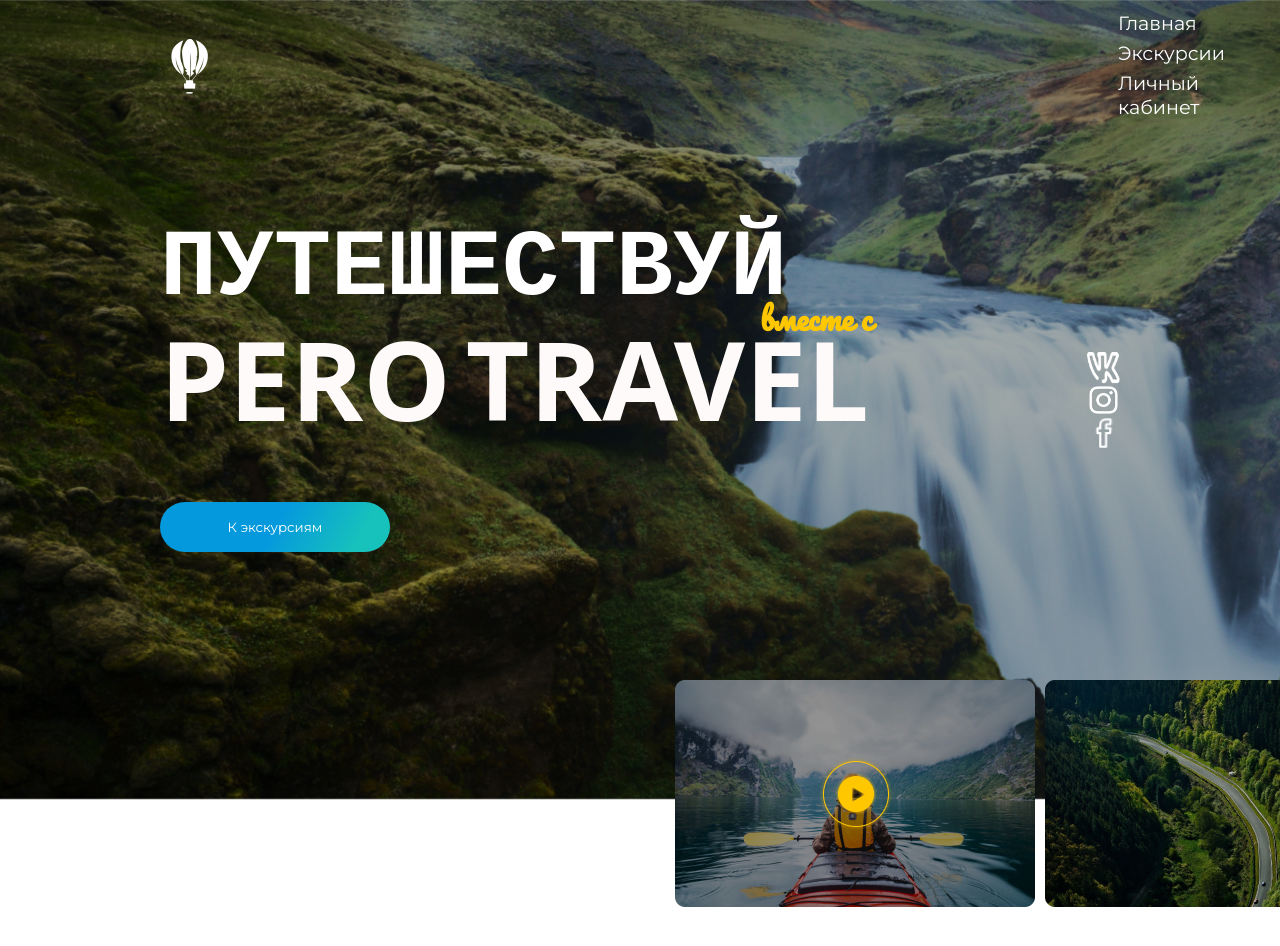
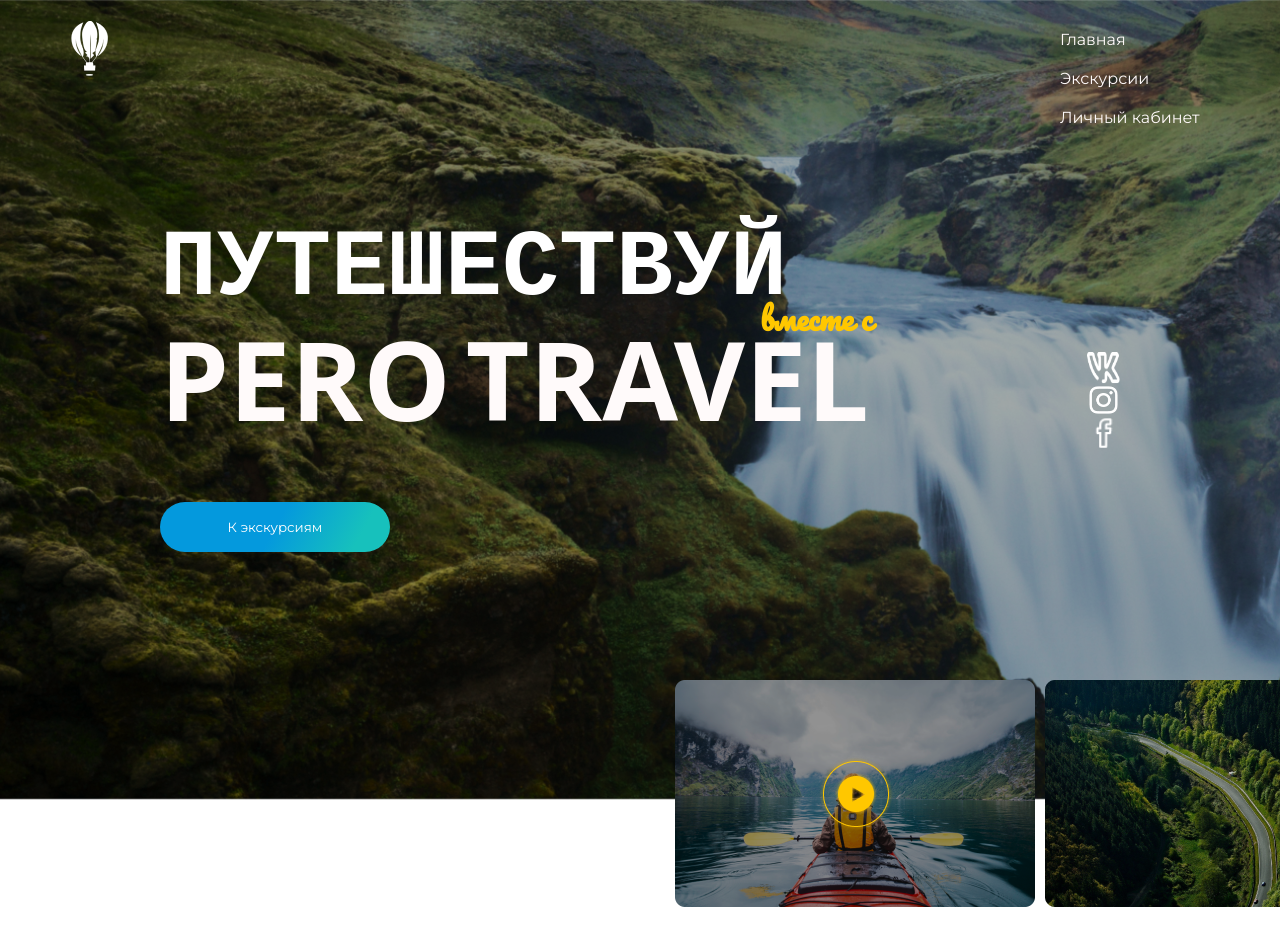
Before and after one commit to tolibov-oybek/Oybek, a React (Create React App) app in the folder frontend/: page / in a window 1280 px wide. Shown: the top 946 px of the page. Built offline with nearby package versions, Linux system fonts and the light colour scheme; a web font is replaced by a local one.

Commit message:
Burger Menu

```diff
--- a/frontend/src/components/Navigation/Nav.jsx
+++ b/frontend/src/components/Navigation/Nav.jsx
@@ -1,17 +1,30 @@
-import { Link } from "react-router-dom";
 import Logo from "../../assets/icons/logo.png"
+import { Link, useNavigate } from 'react-router-dom';
+import { context } from "../../store";
+import { useContext } from "react";
+function Nav(props) {
+    const { store, setStore } = useContext(context);
+    const navigate = useNavigate();
 
-function Nav() {
+    const goToTeamsHash = () => {
+        navigate('/about');
+        setTimeout(() => {
+            const element = document.getElementById('teams');
+            if (element) {
+                element.scrollIntoView({ behavior: 'smooth' });
+            }
+        }, 0);
+    };
     return (
         <nav className="nav-wrapper">
-            <div className="left">
-                <h1>
+            <div className="right">
+                <span className="left">
                     <Link to={"/"}>
                         <img src={Logo} alt="Logo" />
                     </Link>
-                </h1>
-            </div>
-            <div className="right">
+                </span>
+
+
                 <Link to="/">Главная</Link>
                 <Link to="/excursions">Экскурсии</Link>
                 <Link to="/">Личный кабинет</Link>
--- a/frontend/src/components/Navigation/index.jsx
+++ b/frontend/src/components/Navigation/index.jsx
@@ -2,13 +2,28 @@
 import { Outlet } from "react-router-dom"
 import Footer from "../Footer"
 import Nav from "./Nav"
+import { useState } from "react";
 function Navigation() {
+    const [burgerMenuOpened, setBurgerMenuOpened] = useState(false)
     return (
         <div id="navigation-wrapper">
             <div id="outlet">
                 <Outlet />
             </div>
-            <Nav/>
+            <header>
+                <div className={burgerMenuOpened ? "burger-menu-wrapper opened" : "burger-menu-wrapper"}>
+                    <div className='top'></div>
+                    <div className='middle'></div>
+                    <div className='bottom'></div>
+                </div>
+                <input
+                    id='burger-menu-toggler'
+                    type="checkbox"
+                    onClick={(e) => {setBurgerMenuOpened(e.target.checked)}}
+                />
+                {/* ...:checked + .nav-wrapper > .menu */}
+                <Nav />
+            </header>
             <div>
                 <Footer />
             </div>
--- a/frontend/src/components/Navigation/style.scss
+++ b/frontend/src/components/Navigation/style.scss
@@ -3,37 +3,219 @@
 #navigation-wrapper {
     position: relative;
 
-    .nav-wrapper {
-        padding-top: 10px;
+    header {
         position: absolute;
-        display: flex;
-        justify-content: space-between;
-        align-items: center;
-        gap: 10px;
-        padding: 8px 170px;
-        font-size: larger;
-        align-items: center;
-        background-color: transparent;
         top: 0;
 
-        h1 {
-            margin-top: 10px;
+        .nav-wrapper {
+            background-color: transparent;
+            color: snow;
+            display: grid;
+            grid-template-columns: 1fr 5fr;
+            padding: 20px 40px;
+
+
+
+            .left {
+                position: absolute;
+                left: 50px;
+                top: 10px;
+                a {
+                    text-decoration: none;
+                    color: snow;
+                }
+            }
+
+            display: flex;
+            justify-content: space-between;
+
+            .right {
+                padding-left: 1000px;
+
+                a,
+                button {
+                    text-decoration: none;
+                    color: snow;
+                    padding: 10px 20px;
+                    display: inline-block;
+                    background-color: transparent;
+                    border: none;
+                    outline: none;
+                }
+            }
+
+
         }
 
-        .right {
-            margin-left: 890px;
-            a {
-                color: #fff;
-                text-decoration: none;
-                display: inline-block;
-                padding: 3px 8px;
+        .burger-menu-wrapper {
+            padding: 5px;
+            display: flex;
+            flex-direction: column;
+            align-content: space-between;
+            align-items: center;
+            margin-left: 100px;
 
-                &:hover {
-                    color: yellow;
+            div {
+                width: 100%;
+                height: 5px;
+                background-color: $light;
+                border-radius: 5px;
+                margin-top: 5px;
+                transform-origin: left;
+            }
+        }
+
+        .burger-menu-wrapper,
+        #burger-menu-toggler {
+            width: 50px;
+            height: 50px;
+            border-radius: 10px;
+            position: absolute;
+            right: 10px;
+            top: 15px;
+            display: none;
+            z-index: 11;
+
+        }
+
+        #burger-menu-toggler {
+            opacity: 0;
+            z-index: 12;
+        }
+
+        @media (max-width: $large) {
+
+        .burger-menu-wrapper,
+            #burger-menu-toggler {
+                display: flex;
+            }
+
+            .burger-menu-wrapper {
+                &.opened {
+                    div {
+                        margin: 5px 0;
+                    }
+
+                    .middle {
+                        opacity: 0;
+                    }
+
+                    .top {
+                        transform: rotate(45deg);
+                    }
+
+                    .bottom {
+                        transform: rotate(-45deg);
+                    }
+                }
+            }
+
+            .nav-wrapper {
+                .right {
+                    width: 0;
+                    height: 500px;
+                    backdrop-filter: blur(10px);
+                    background-color: #00000050;
+                    background-blend-mode: darken;
+                    overflow: hidden;
+                    position: absolute;
+                    right: -672px;
+                    top: 0;
+                    z-index: 10;
+                    display: none;
+                    .left{
+                        left: 110px;
+                        top: 10px;
+                    }
+                }
+            }
+
+            #burger-menu-toggler:checked+.nav-wrapper>.right {
+                width: 428px;
+                display: flex;
+                flex-direction: column;
+                padding: 100px;
+
+                .nav-links {
+                    display: flex;
+                    flex-direction: column;
+
+                    button {
+                        text-align: left;
+                    }
+                }
+
+                * {
+                    margin-top: 10px;
+                }
+            }
+
+        }
+
+        @media (max-width: $small) {
+
+            .burger-menu-wrapper,
+            #burger-menu-toggler {
+                display: flex;
+            }
+
+            .burger-menu-wrapper {
+                &.opened {
+                    div {
+                        margin: 5px 0;
+                    }
+
+                    .middle {
+                        opacity: 0;
+                    }
+
+                    .top {
+                        transform: rotate(45deg);
+                    }
+
+                    .bottom {
+                        transform: rotate(-45deg);
+                    }
+                }
+            }
+
+            .nav-wrapper {
+                .right {
+                    width: 0;
+                    height: 500px;
+                    overflow: hidden;
+                    position: absolute;
+                    right: -332px;
+                    top: 0;
+                    z-index: 10;
+                    display: none;
+                    .left{
+                        left: 100px;
+                        top: 10px;
+                    }
+                }
+            }
+
+            #burger-menu-toggler:checked+.nav-wrapper>.right {
+                width: 428px;
+                display: flex;
+                flex-direction: column;
+                padding: 100px;
+
+                .nav-links {
+                    display: flex;
+                    flex-direction: column;
+
+                    button {
+                        text-align: left;
+                    }
+                }
+
+                * {
+                    margin-top: 10px;
                 }
             }
         }
-
     }
 
 }
```
